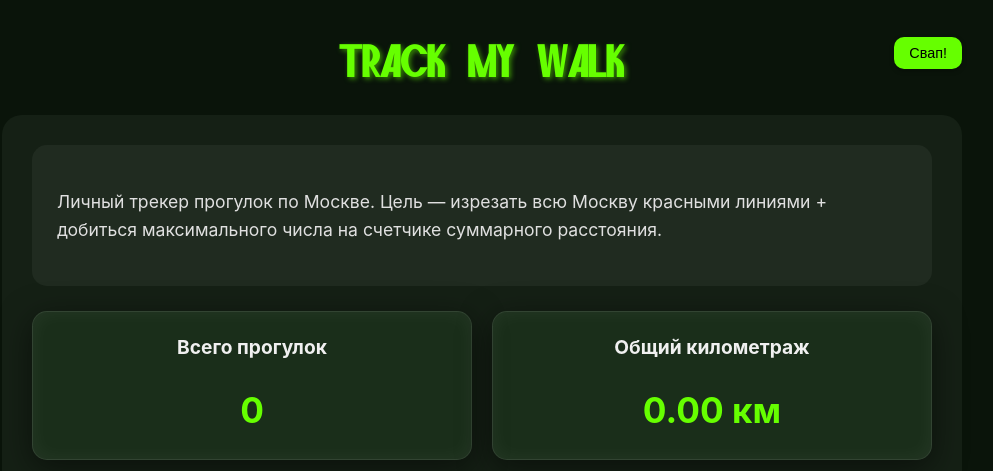
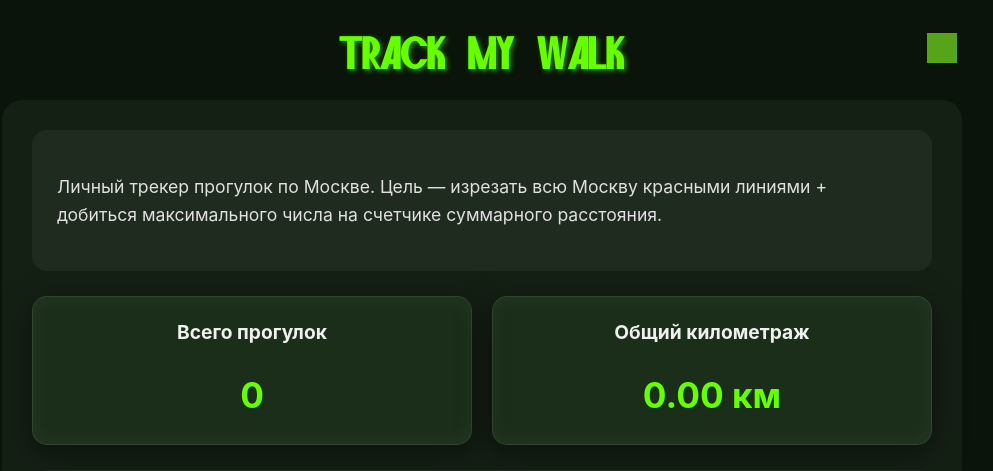
Before and after one commit to CSSSensei/track_my_walk, a Flask app: page / in a window 1280 px wide. Shown: the top 471 px of the page, without its empty margins (158-1151 px from the left). Run offline with Flask 3, Linux system fonts and the light colour scheme; data that the repository does not hold is empty; grey boxes are pictures that could not be loaded.

Commit message:
change theme-toggle-button, make it dynamic

```diff
--- a/app/static/css/style.css
+++ b/app/static/css/style.css
@@ -103,13 +103,16 @@
     max-width: 960px;
     margin: 0 auto;
     position: relative;
-    padding-bottom: 10px; /* Added padding to give space below the title/button */
+    padding-bottom: 0px;
+    padding-top: 0px;
+    height: auto;
+    min-height: 50px;
 }
 
 /* Content Wrapper */
 .content-wrapper {
     width: 100%;
-    padding-top: 115px; /* Ensures content starts below sticky header */
+    padding-top: 100px;
     box-sizing: border-box;
     display: flex;
     justify-content: center;
@@ -141,10 +144,30 @@
     font-weight: 700;
     line-height: 1;
     transition: color 0.3s ease;
+    transform: translateY(-8px);
 }
 
 #sticky-header-container.scrolled .fancy-title {
     color: var(--sticky-header-text-scrolled);
+}
+
+.fancy-title a {
+    color: inherit;
+    text-decoration: none;
+    transition: color 0.3s ease;
+}
+
+.fancy-title a:hover {
+    color: var(--link-hover-color);
+    text-decoration: none;
+}
+
+#sticky-header-container.scrolled .fancy-title a {
+    color: inherit;
+}
+
+#sticky-header-container.scrolled .fancy-title a:hover {
+    color: var(--link-hover-color);
 }
 
 h2 {
@@ -170,31 +193,64 @@
     text-decoration: underline;
 }
 
-/* Theme Toggle Button */
 .theme-toggle-button {
-    background-color: var(--link-color);
-    color: black;
+    background-color: transparent !important;
     border: none;
-    border-radius: 10px;
-    padding: 8px 15px;
-    font-size: 0.9em;
+    border-radius: 50%;
+    padding: 8px;
     cursor: pointer;
-    transition: background-color 0.3s ease, transform 0.2s ease, color 0.3s ease;
+    transition: all 0.3s ease;
     position: absolute;
-    top: 50%; /* Center vertically */
+    top: 50%;
     right: 0px;
     transform: translateY(-50%);
-    box-shadow: 0 2px 5px rgba(0, 0, 0, 0.3);
+    width: 40px;
+    height: 40px;
+    display: flex;
+    align-items: center;
+    justify-content: center;
+}
+
+body:not(.dark-mode) #themeIcon {
+    width: 22px;
+    height: 22px;
+    filter: invert(0%) sepia(0%) saturate(0%) hue-rotate(0deg) brightness(0%) contrast(100%);
+}
+
+body.dark-mode #themeIcon {
+    width: 30px;
+    height: 30px;
+    filter: invert(100%) sepia(100%) saturate(100%) hue-rotate(0deg) brightness(100%) contrast(100%);
+}
+
+body.dark-mode #sticky-header-container.scrolled #themeIcon {
+    filter: invert(100%) sepia(0%) saturate(0%) hue-rotate(0deg) brightness(100%) contrast(100%);
+}
+
+.theme-toggle-button:hover {
+    transform: translateY(-50%) scale(1.1);
+    background-color: rgba(0, 0, 0, 0.1) !important;
+}
+
+body.dark-mode .theme-toggle-button:hover {
+    background-color: rgba(255, 255, 255, 0.1) !important;
+}
+
+#themeIcon {
+    /* Добавляем плавный переход для transform и opacity */
+    transition: transform 0.2s ease-in-out, opacity 0.2s ease-in-out;
+    transform-origin: center; /* Центр вращения и масштабирования */
+}
+
+#themeIcon.hide-icon {
+    /* Состояние, когда иконка "исчезает" */
+    opacity: 0;
+    transform: scale(0.5) rotate(90deg); /* Уменьшаем и вращаем */
 }
 
 #sticky-header-container.scrolled .theme-toggle-button {
     color: var(--sticky-header-text-scrolled);
     background-color: var(--swap-button-color); /* Slightly darker when scrolled */
-}
-
-.theme-toggle-button:hover {
-    background-color: var(--link-hover-color);
-    transform: translateY(-50%) scale(1.05);
 }
 
 /* Cards for Sections */
@@ -567,4 +623,10 @@
     .content-wrapper {
         padding-top: 120px;
     }
+
+    .sticky-header-content {
+        flex-direction: column;
+        padding-bottom: 0px;
+        padding-top: 0px;
+    }
 }
--- a/app/static/js/index.js
+++ b/app/static/js/index.js
@@ -3,27 +3,80 @@
 let geoJsonLayers = []; // To store Leaflet GeoJSON layers for clearing/updating
 
 // Function to apply theme based on localStorage
+function updateIconColor() {
+    const themeIcon = document.getElementById('themeIcon');
+    const isScrolled = window.scrollY > 50;
+
+    if (document.body.classList.contains('dark-mode')) {
+        if (isScrolled) {
+            // Тёмная тема + скролл - белая иконка
+            themeIcon.style.filter = 'invert(100%) sepia(0%) saturate(0%) hue-rotate(0deg) brightness(100%) contrast(100%)';
+        } else {
+            // Тёмная тема без скролла - зелёная иконка
+            themeIcon.style.filter = 'invert(67%) sepia(98%) saturate(354%) hue-rotate(51deg) brightness(97%) contrast(101%)';
+        }
+    } else {
+        // Светлая тема - чёрная иконка
+        themeIcon.style.filter = 'invert(0%) sepia(0%) saturate(0%) hue-rotate(0deg) brightness(0%) contrast(100%)';
+    }
+}
+
 function applyTheme() {
     const savedTheme = localStorage.getItem('theme');
+    const themeIcon = document.getElementById('themeIcon');
+
     if (savedTheme === null || savedTheme === 'dark') {
         document.body.classList.add('dark-mode');
         if (savedTheme === null) {
             localStorage.setItem('theme', 'dark');
         }
+        themeIcon.src = 'https://img.icons8.com/external-glyph-silhouettes-icons-papa-vector/78/external-Light-Mode-interface-glyph-silhouettes-icons-papa-vector.png';
+        themeIcon.alt = 'Switch to light mode';
     } else {
         document.body.classList.remove('dark-mode');
+        themeIcon.src = 'https://img.icons8.com/ios-filled/50/do-not-disturb-2.png';
+        themeIcon.alt = 'Switch to dark mode';
     }
+
+    updateIconColor();
 }
 
-// Function to handle sticky header blur effect
 function handleStickyHeader() {
     const stickyHeader = document.getElementById('sticky-header-container');
-    // Adjust scroll threshold based on your needs, e.g., 50px
     if (window.scrollY > 50) {
         stickyHeader.classList.add('scrolled');
     } else {
         stickyHeader.classList.remove('scrolled');
     }
+    updateIconColor();
+}
+
+function toggleTheme() {
+    const body = document.body;
+    const themeIcon = document.getElementById('themeIcon');
+
+    themeIcon.classList.add('hide-icon');
+
+    setTimeout(() => {
+        body.classList.toggle('dark-mode');
+        const currentTheme = body.classList.contains('dark-mode') ? 'dark' : 'light';
+        localStorage.setItem('theme', currentTheme);
+
+        if (currentTheme === 'dark') {
+            themeIcon.src = 'https://img.icons8.com/external-glyph-silhouettes-icons-papa-vector/78/external-Light-Mode-interface-glyph-silhouettes-icons-papa-vector.png';
+            themeIcon.alt = 'Switch to light mode';
+            themeIcon.style.width = '30px';
+            themeIcon.style.height = '30px';
+        } else {
+            themeIcon.src = 'https://img.icons8.com/ios-filled/50/do-not-disturb-2.png';
+            themeIcon.alt = 'Switch to dark mode';
+            themeIcon.style.width = '22px';
+            themeIcon.style.height = '22px';
+        }
+
+        themeIcon.classList.remove('hide-icon');
+        updateIconColor();
+    }, 200);
 }
 
 // Initialize the Leaflet Map
@@ -49,14 +102,6 @@
     // Call it once on load to set initial state if page is already scrolled
     handleStickyHeader();
 }
-
-// Function to toggle theme
-function toggleTheme() {
-    document.body.classList.toggle('dark-mode');
-    const currentTheme = document.body.classList.contains('dark-mode') ? 'dark' : 'light';
-    localStorage.setItem('theme', currentTheme);
-}
-
 
 // Fetch all walks from the backend and display them on the main map
 async function fetchWalksAndDisplay() {
--- a/app/templates/index.html
+++ b/app/templates/index.html
@@ -13,8 +13,10 @@
 <body>
     <div id="sticky-header-container">
         <header class="sticky-header-content">
-            <h1 class="fancy-title">Track my walk</h1>
-            <button id="themeToggle" class="theme-toggle-button">Свап!</button>
+            <h1 class="fancy-title"><a href="{{ url_for('main.index') }}">Track my walk</a></h1>
+            <button id="themeToggle" class="theme-toggle-button">
+                <img id="themeIcon" width="24" height="24" src="" alt="Theme toggle">
+            </button>
         </header>
     </div>
 
```
